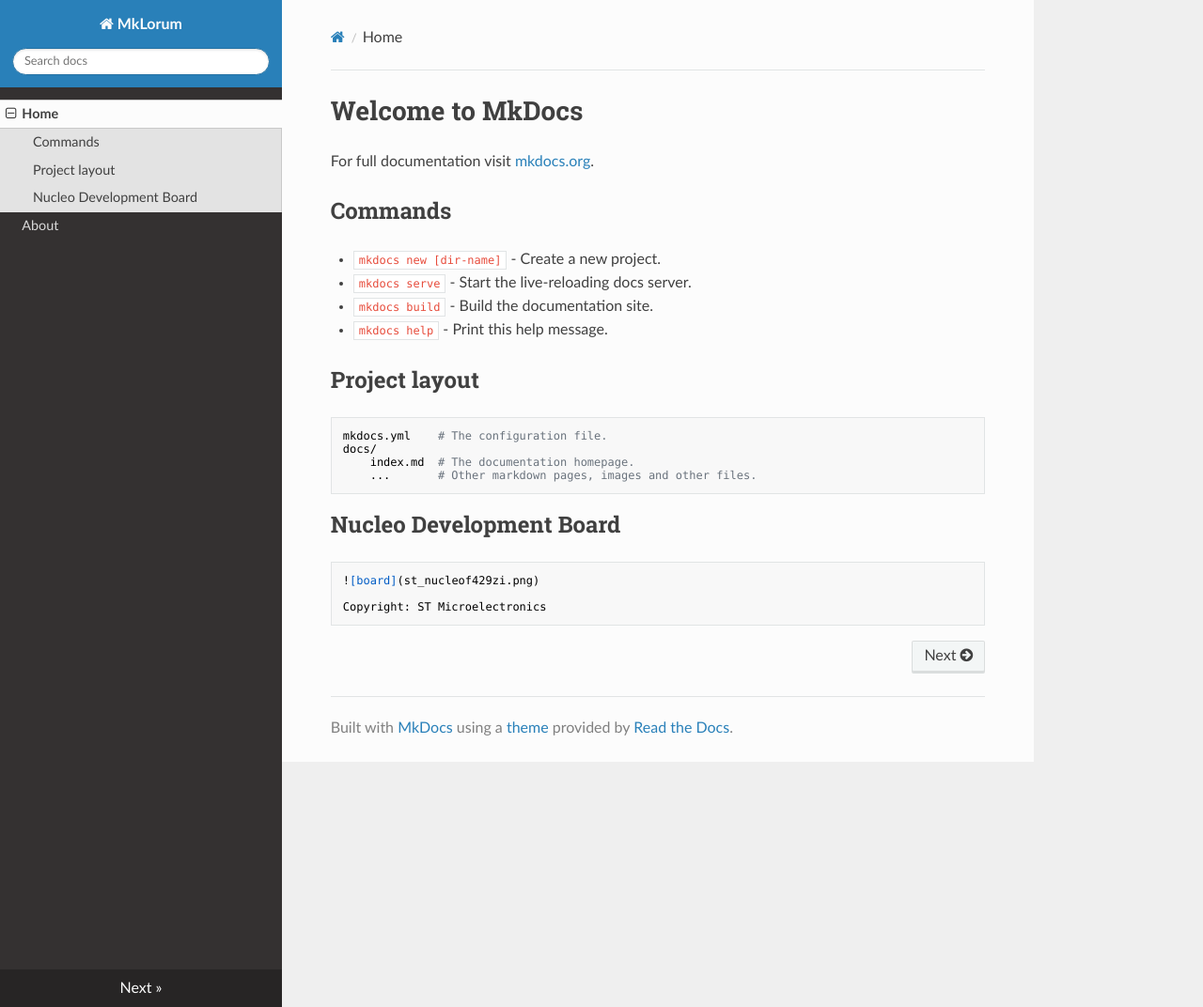
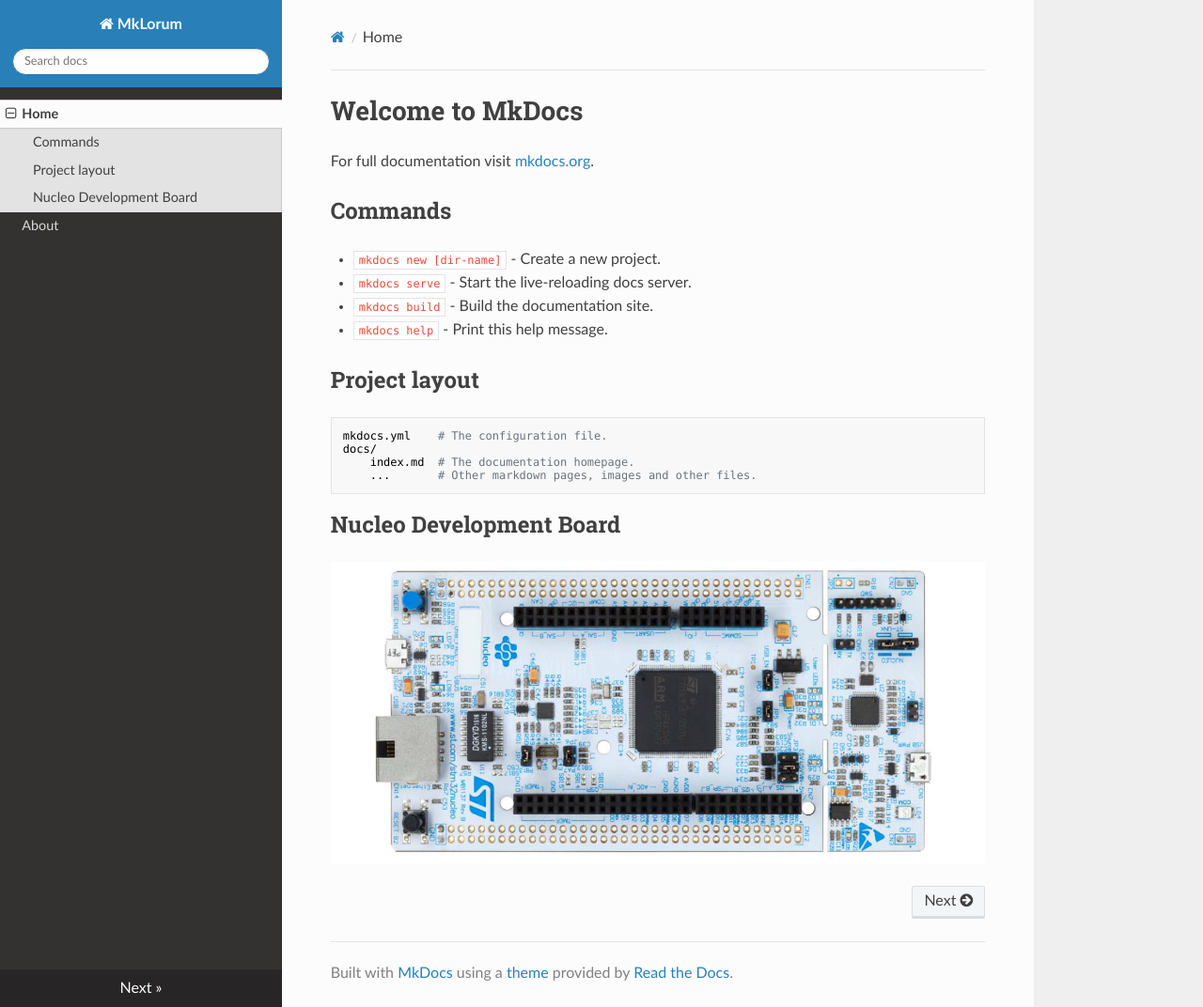
Before and after one commit to MattDsouza/mkdocs-test, an MkDocs documentation site: the page built from docs/index.md, in a window 1280 px wide and 1072 px high. Shown: the whole window at 94% size. Built offline with MkDocs 1.6.1, drawn with Linux system fonts in a browser that asks for light colours; nearby versions of some CDN libraries.

Commit message:
fixing image

```diff
--- a/docs/index.md
+++ b/docs/index.md
@@ -17,6 +17,4 @@
         ...       # Other markdown pages, images and other files.
 
 ## Nucleo Development Board
-    ![board](st_nucleof429zi.png)
-
-    Copyright: ST Microelectronics
+![board](st_nucleof429zi.png)
```
